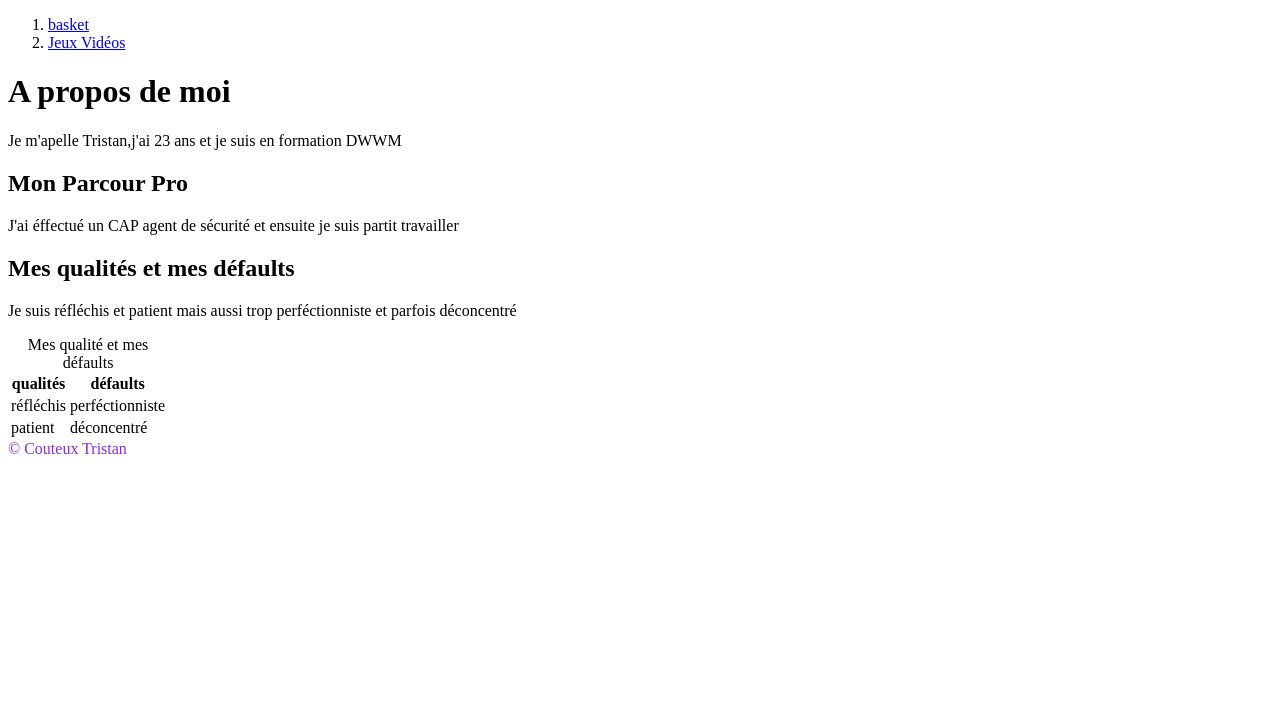
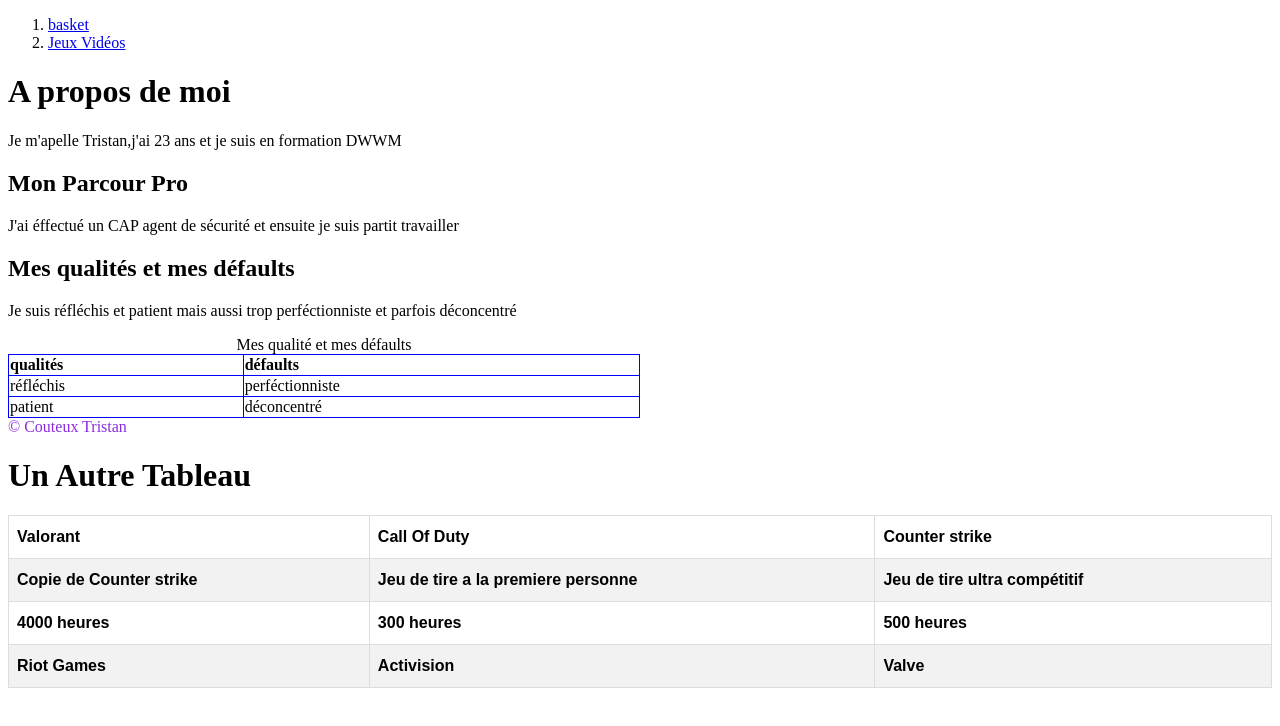
Before and after one commit to Idazgit/Premier-exo-HTML, a plain HTML site: page Présentation.html in a window 1280 px wide. Drawn offline with Linux system fonts and the light colour scheme.

Commit message:
first commit

```diff
--- a/Présentation.html
+++ b/Présentation.html
@@ -4,6 +4,7 @@
     <meta charset="UTF-8">
     <meta name="viewport" content="width=device-width, initial-scale=1.0">
     <title>Présentation</title>
+    <link rel="stylesheet" href="style.css">
 </head>
 <body>
     <header>
@@ -19,11 +20,12 @@
     <p>J'ai éffectué un CAP agent de sécurité et ensuite je suis partit travailler</p>
     <h2>Mes qualités et mes défaults</h2>
     <p>Je suis réfléchis et patient mais aussi trop perféctionniste et parfois déconcentré </p>
-    <table>
+    <table class="table" border="1">
         <caption>Mes qualité et mes défaults</caption>
-        <thead>
+
+        <thead >
             <tr>
-                <th scope="row">qualités</th>
+                <th    scope="row">qualités</th>
                 <th scope="row">défaults</th>
             </tr>
         </thead>
@@ -38,5 +40,29 @@
             </tr>
          </tbody>
     </table><footer style="color: blueviolet;">© Couteux Tristan</footer>
+<h1> Un Autre Tableau </h1>
+    <table class="table2">
+    <tr>
+        <th>Valorant</th>
+           <th>Call Of Duty</th>
+           <th>Counter strike</th>
+    </tr>
+
+    <tr>
+        <th>Copie de Counter strike </th>
+        <th>Jeu de tire a la premiere personne </th>
+        <th>Jeu de tire ultra compétitif</th>
+    </tr>
+    <tr>
+        <th>4000 heures</th>
+        <th>300 heures</th>
+        <th>500 heures</th>
+    </tr>
+    <tr>
+        <th>Riot Games </th>
+        <th>Activision</th>
+        <th>Valve</th>
+    </tr>
+</table>
 </body>
 </html>
--- a/index.html
+++ b/index.html
@@ -4,6 +4,7 @@
     <meta charset="UTF-8">
     <meta name="viewport" content="width=device-width, initial-scale=1.0">
     <title>Premier exercice HTML</title>
+    <link rel="stylesheet" href="style.css">
 </head>
 
 
@@ -19,7 +20,7 @@
     <a href="https://coolors.co/">
     <img class="Image Logo" src="LOGO Premier.jpg" alt="Ceci est un Logo" width="100px">
 </a>
-    <p> Primi igitur omnium statuuntur Epigonus et Eusebius ob nominum gentilitatem oppressi. praediximus enim Montium sub ipso vivendi termino his vocabulis appellatos fabricarum culpasse tribunos ut adminicula futurae molitioni pollicitos.
+    <p id="premierpara"> Primi igitur omnium statuuntur Epigonus et Eusebius ob nominum gentilitatem oppressi. praediximus enim Montium sub ipso vivendi termino his vocabulis appellatos fabricarum culpasse tribunos ut adminicula futurae molitioni pollicitos.
 </p>
 <footer style="color: blueviolet;">© Couteux Tristan</footer>
 </body>
--- /dev/null
+++ b/style.css
@@ -0,0 +1,36 @@
+#premierpara{
+
+    background-color: rgba(137, 43, 226, 0.521);
+    opacity: 0.7;
+    color: aliceblue;
+    font-family: Georgia, 'Times New Roman', Times, serif;
+    font-size: 20px ;
+}
+.table {
+    border: 1px solid blue
+    ;
+    border-collapse:collapse;
+    width: 50%;
+    text-align: left;
+
+
+}
+.table2 {
+    font-family: Arial, Helvetica, sans-serif;
+     border-collapse: collapse;
+width: 100%;
+}
+.table2 tr, .table2 th{
+    border: 1px solid #ddd;
+    padding: 8px;
+
+}
+.table2 tr:nth-child(even) {background-color: #f2f2f2;}
+.table2 tr:hover {background-color: #ddd;}
+.table2 th{
+    padding-top: 12px;
+    padding-bottom: 12px;
+    text-align: left;
+color: black;
+
+}
```
